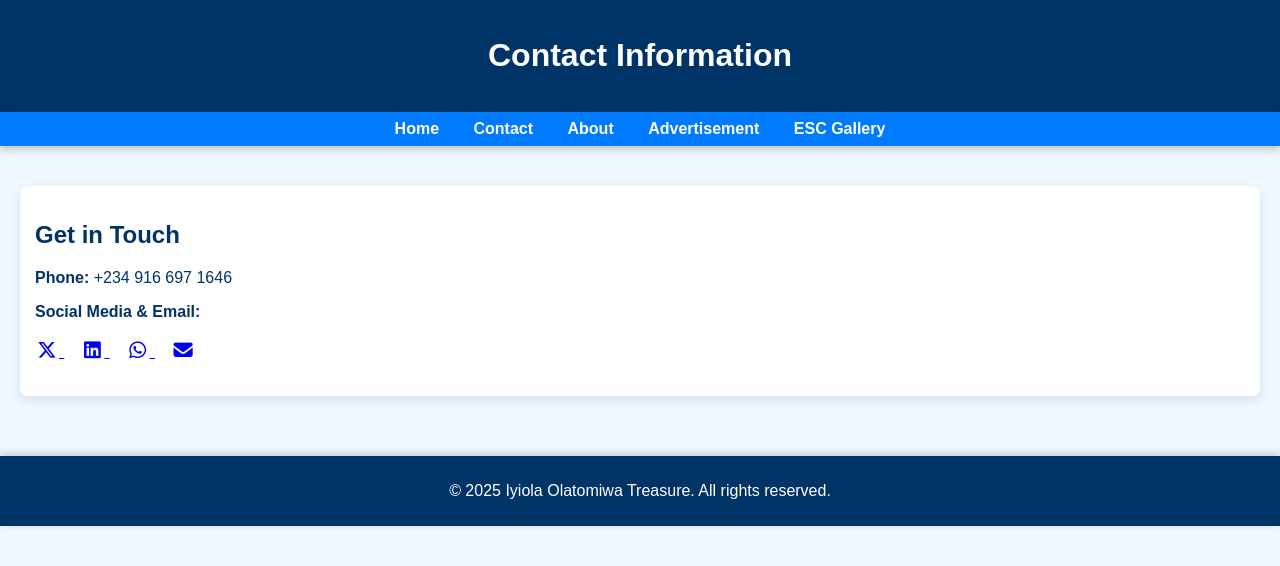
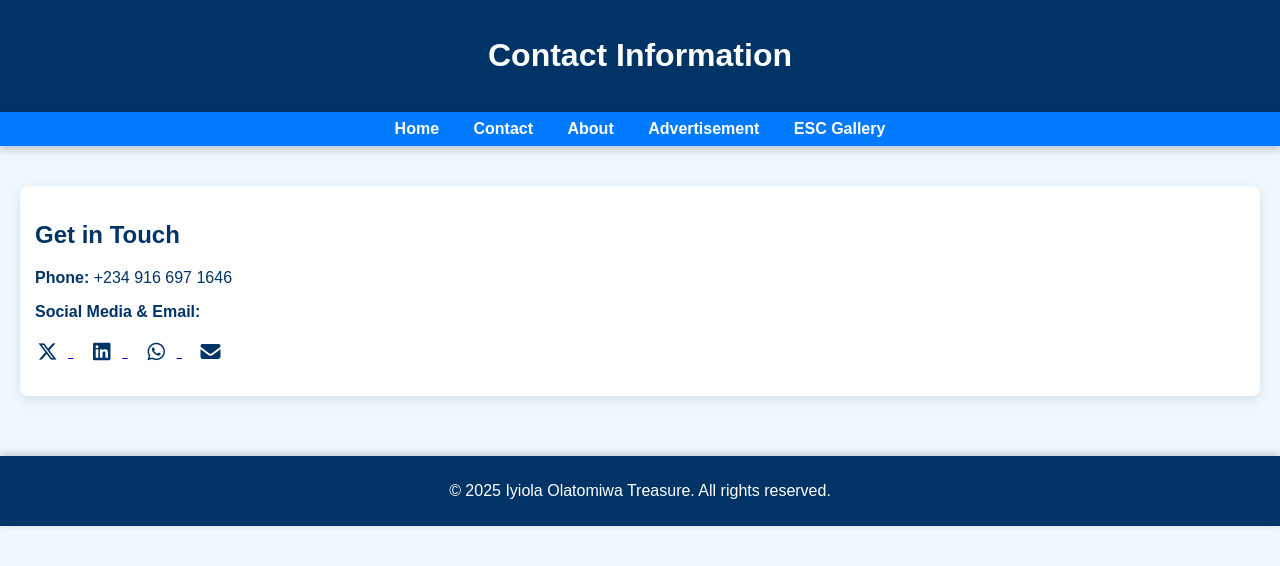
Before and after one commit to Ol4k7/esc-practical, a plain HTML site: page contact.html in a window 1280 px wide. Drawn offline with Linux system fonts and the light colour scheme.

Commit message:
Update style.css

```diff
--- a/style.css
+++ b/style.css
@@ -108,7 +108,7 @@ footer {
 .bio-content {
     max-height: 0;
     overflow: hidden;
-    transition: max-height 0.5s ease, opacity 0.5s ease;
+    transition: max-height 1s ease, opacity 1s ease;
     opacity: 0;
     margin-top: 0;
 }
@@ -118,3 +118,10 @@ footer {
     opacity: 1;
     margin-top: 15px;
 }
+
+i {
+    color: #003366;
+    font-size: 20px;
+    margin-right: 8px;
+    vertical-align: middle;
+}
```
